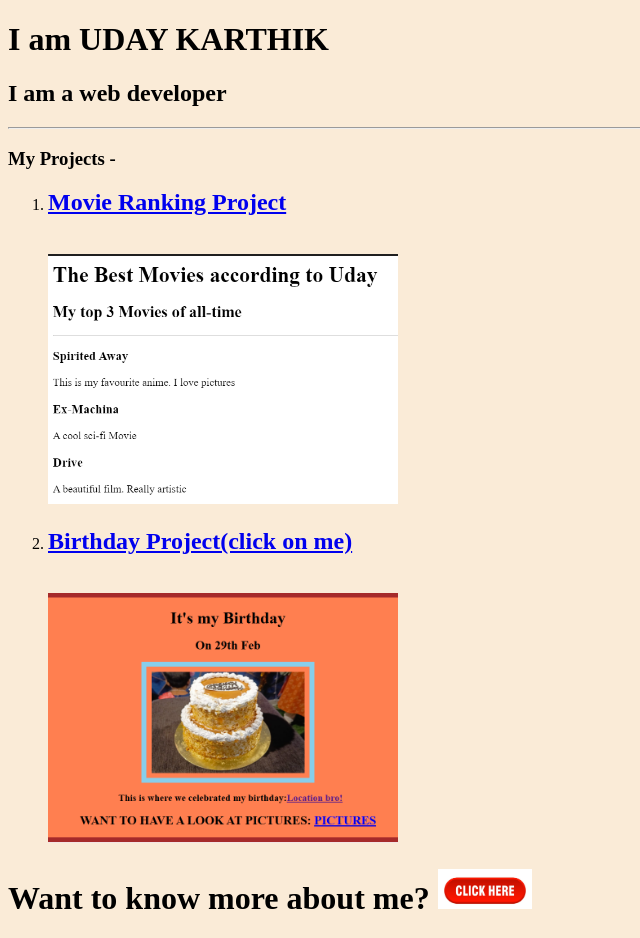
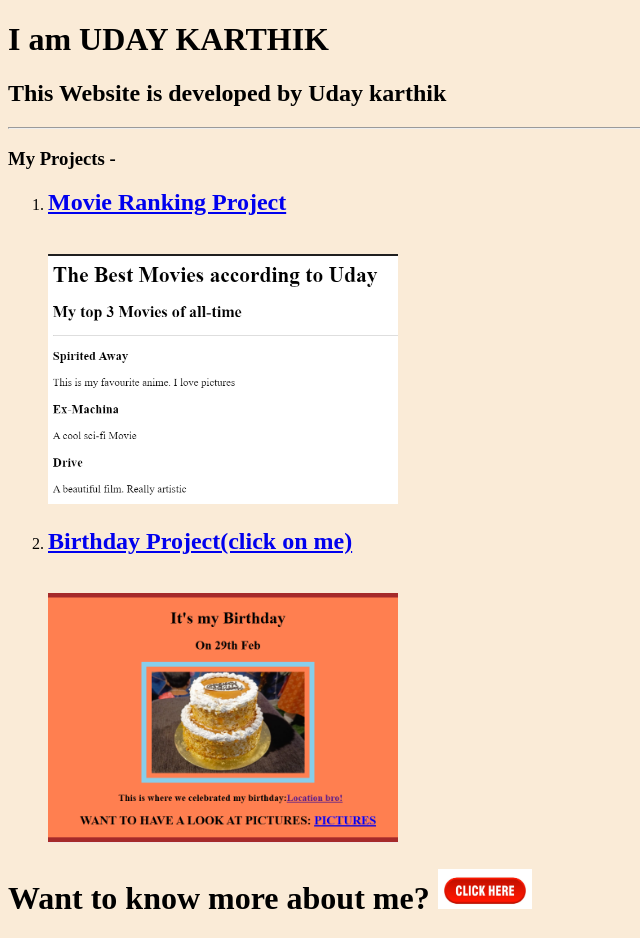
Before and after one commit to Uday2829/Portfolio, a plain HTML site: page index.html in a window 1280 px wide. Shown: the whole page, without its empty margins (0-640 px from the left). Drawn offline with Linux system fonts and the light colour scheme.

Commit message:
Update index.html

```diff
--- a/index.html
+++ b/index.html
@@ -10,7 +10,7 @@
 </head>
 <body>
     <h1>I am UDAY KARTHIK</h1>
-    <H2>I am  a web developer</H2>
+    <H2>This Website is developed by Uday karthik</H2>
     <hr/>
     <h3>My Projects -</h3>
     <ol>
```
